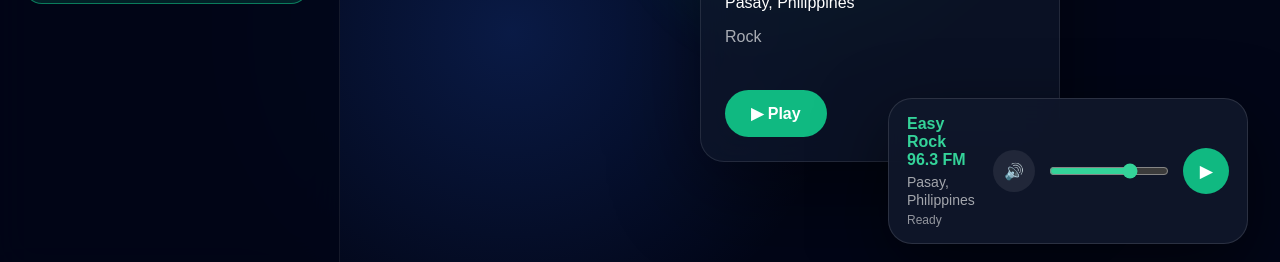
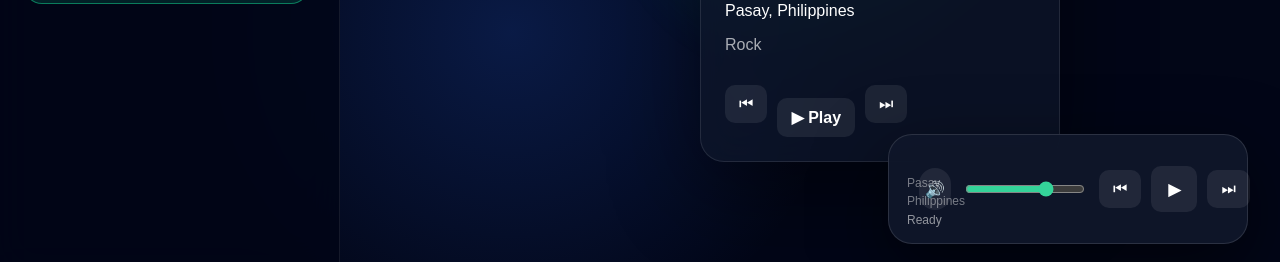
Before and after one commit to dabewebdev/globewave, a React (Vite) app: page / in a window 1280 px wide. Shown: the part 528-790 px from the top of the page. Built offline with nearby package versions, Linux system fonts and the light colour scheme; no server answers.

Commit message:
Fix UI, add player controls, improve mobile layout and stability

```diff
--- a/src/App.jsx
+++ b/src/App.jsx
@@ -79,10 +79,7 @@
   }, []);
 
   useEffect(() => {
-    localStorage.setItem(
-      "globeradio_favorites",
-      JSON.stringify(favorites)
-    );
+    localStorage.setItem("globeradio_favorites", JSON.stringify(favorites));
   }, [favorites]);
 
   const filteredCountries = useMemo(() => {
@@ -108,6 +105,35 @@
         ? prev.filter((id) => id !== stationId)
         : [...prev, stationId]
     );
+  };
+
+  const playNext = () => {
+    if (liveStations.length === 0) return;
+
+    const currentIndex = liveStations.findIndex(
+      (station) => station.id === currentStation.id
+    );
+
+    const safeIndex = currentIndex === -1 ? 0 : currentIndex;
+    const next = liveStations[(safeIndex + 1) % liveStations.length];
+
+    selectStation(next);
+  };
+
+  const playPrev = () => {
+    if (liveStations.length === 0) return;
+
+    const currentIndex = liveStations.findIndex(
+      (station) => station.id === currentStation.id
+    );
+
+    const safeIndex = currentIndex === -1 ? 0 : currentIndex;
+    const prev =
+      liveStations[
+        (safeIndex - 1 + liveStations.length) % liveStations.length
+      ];
+
+    selectStation(prev);
   };
 
   const isFavorite = favorites.includes(currentStation.id);
@@ -148,7 +174,9 @@
         />
 
         <button
-          className={showFavoritesOnly ? "filter-toggle active" : "filter-toggle"}
+          className={
+            showFavoritesOnly ? "filter-toggle active" : "filter-toggle"
+          }
           onClick={() => setShowFavoritesOnly((prev) => !prev)}
         >
           ♥ Favorites Only
@@ -222,12 +250,18 @@
 
           <p className="genre">{currentStation.genre}</p>
 
+          <div className="player-controls">
+            <button onClick={playPrev}>⏮</button>
+
             <button
               onClick={togglePlay}
               className={playing ? "play-button pause" : "play-button"}
             >
               {playing ? "⏸ Pause" : "▶ Play"}
             </button>
+
+            <button onClick={playNext}>⏭</button>
+          </div>
         </div>
 
         <div className="mini-player">
@@ -259,12 +293,18 @@
             className="volume-slider"
           />
 
+          <div className="player-controls mini-controls">
+            <button onClick={playPrev}>⏮</button>
+
             <button
               onClick={togglePlay}
               className={playing ? "mini-play pause" : "mini-play"}
             >
               {status === "loading" ? "…" : playing ? "❚❚" : "▶"}
             </button>
+
+            <button onClick={playNext}>⏭</button>
+          </div>
         </div>
       </section>
     </main>
--- a/src/index.css
+++ b/src/index.css
@@ -123,9 +123,11 @@
 }
 
 .now-playing h1 {
-  font-size: clamp(24px, 2.4vw, 38px);
-  line-height: 1.05;
-  margin: 12px 0;
+  font-size: clamp(24px, 4vw, 56px);
+  line-height: 1.1;
+  word-break: break-word;
+  overflow-wrap: break-word;
+  max-width: 100%;
 }
 
 .now-playing h1 {
@@ -352,6 +354,19 @@
   gap: 12px;
 }
 
+.mini-info strong {
+  display: block;
+  max-width: 180px;
+  white-space: nowrap;
+  overflow: hidden;
+  text-overflow: ellipsis;
+}
+
+.mini-info span {
+  font-size: 12px;
+  opacity: 0.7;
+}
+
 .volume-slider {
   width: 100px;
   accent-color: #34d399;
@@ -460,8 +475,10 @@
   }
 
   .now-playing {
-    display: none;
-  }
+  max-width: 420px;
+  width: 90%;
+  padding: 20px;
+}
 
   .mini-player {
     left: 12px;
@@ -497,3 +514,18 @@
     flex-shrink: 0;
   }
 }
+
+.player-controls {
+  display: flex;
+  gap: 10px;
+  align-items: center;
+}
+
+.player-controls button {
+  background: rgba(255,255,255,0.08);
+  border: none;
+  padding: 10px 14px;
+  border-radius: 10px;
+  color: white;
+  cursor: pointer;
+}
```
Lines whose indentation alone changed are shown as unchanged.
